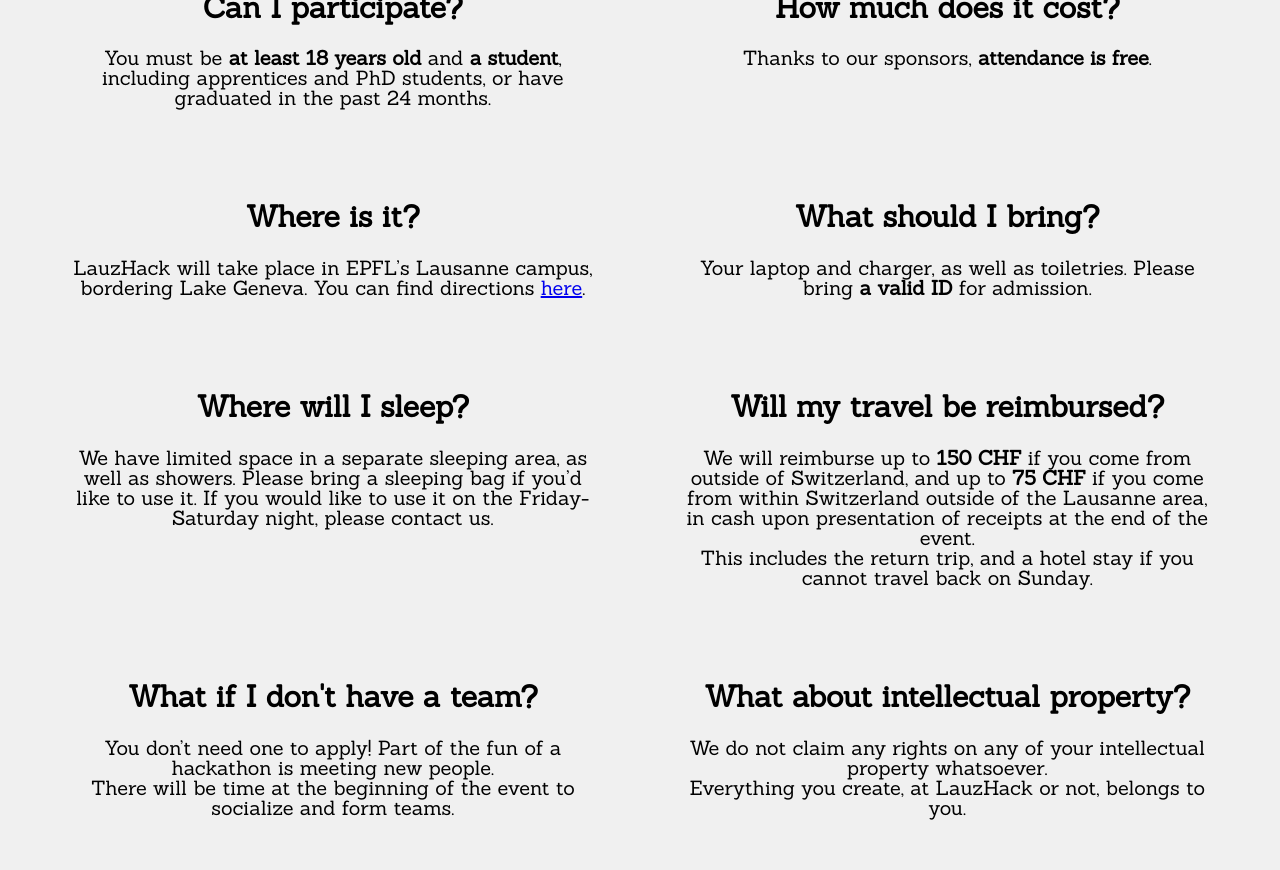
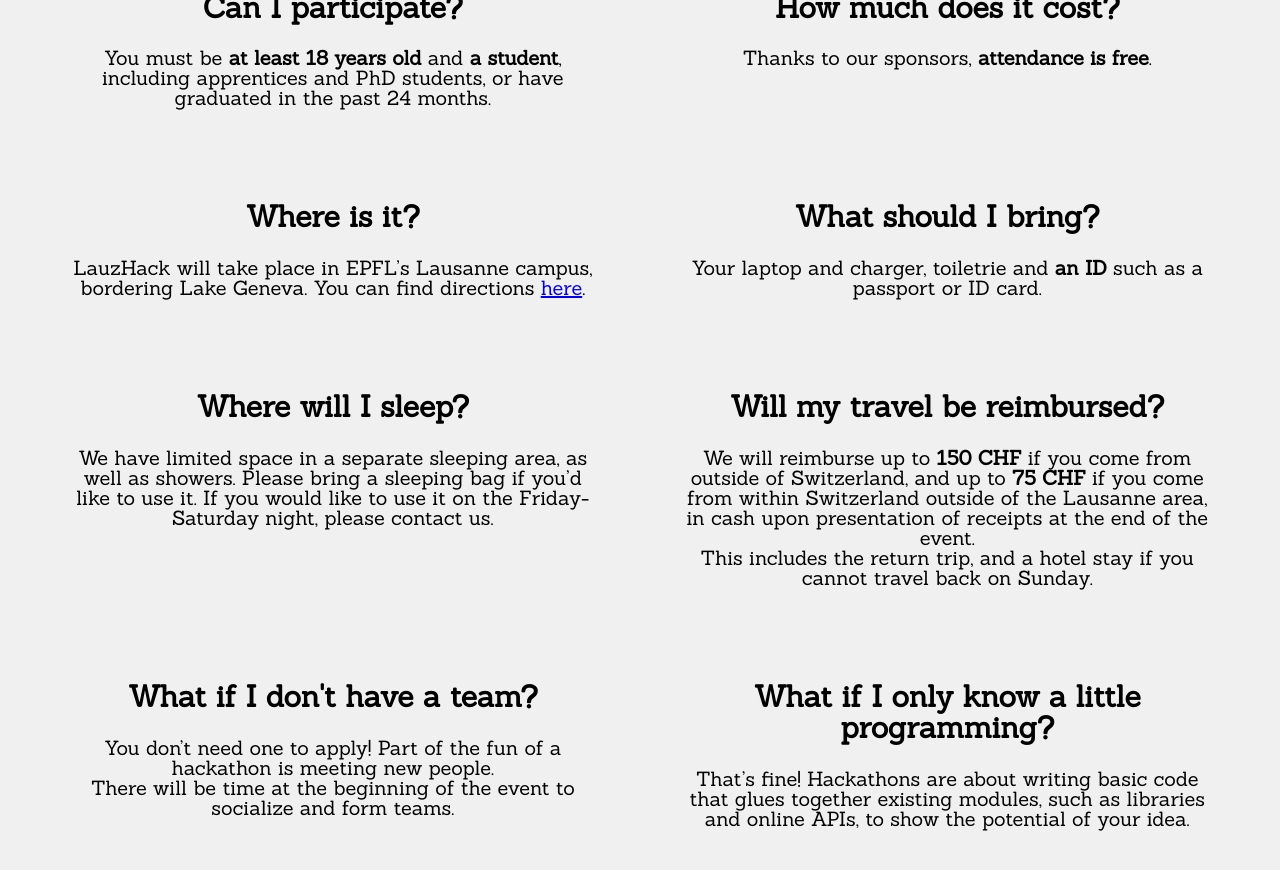
Before and after one commit to LauzHack/LauzHack.github.io, a Jekyll site: the page built from index.html, in a window 1280 px wide and 900 px high, scrolled down 2296 px. Shown: the top 870 px of the window. Built offline with Jekyll 4.4.1, drawn with Linux system fonts in a browser that asks for light colours.

Commit message:
Reassure new coders in FAQ

```diff
--- a/_data/faq.yml
+++ b/_data/faq.yml
@@ -21,8 +21,7 @@
 
 - q: What should I bring?
   a: |-
-        Your laptop and charger, as well as toiletries.
-        Please bring **a valid ID** for admission.
+        Your laptop and charger, toiletrie and **an ID** such as a passport or ID card.
 
 - q: Where will I sleep?
   a: |-
@@ -42,6 +41,11 @@
         You don't need one to apply! Part of the fun of a hackathon is meeting new people.
         There will be time at the beginning of the event to socialize and form teams.
 
+- q: What if I only know a little programming?
+  a: |-
+        That's fine! Hackathons are about writing basic code that glues together existing modules,
+        such as libraries and online APIs, to show the potential of your idea.
+
 - id: ip
   q: What about intellectual property?
   a: |-
```
